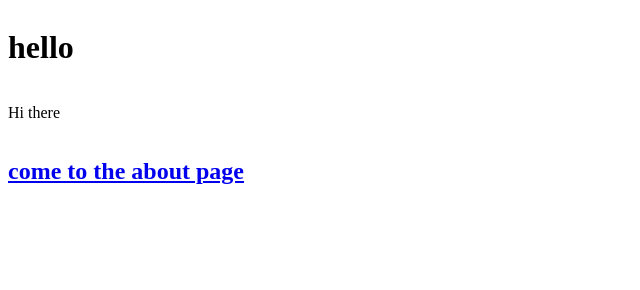
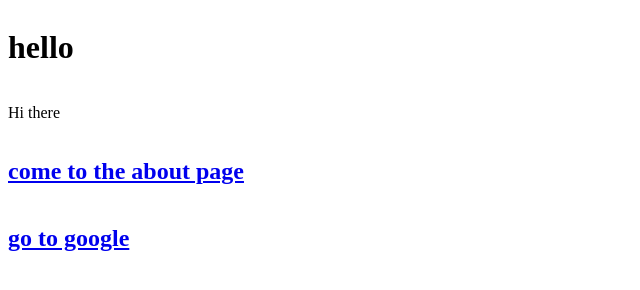
Before and after one commit to Lun-Dev/demo-gtm-4-testing.github.io, a plain HTML site: page index.html in a window 1280 px wide. Shown: the whole page, without its empty margins (0-640 px from the left). Drawn offline with Linux system fonts and the light colour scheme.

Commit message:
Added Google link

```diff
--- a/index.html
+++ b/index.html
@@ -27,6 +27,7 @@
         <h1>hello</h1>
         <p>Hi there</p>
         <a href="./about.html"><h2>come to the about page</h2></a>
+        <a href="https://google.com"><h2>go to google</h2></a>
     </div>
 </body>
 </html>
```
